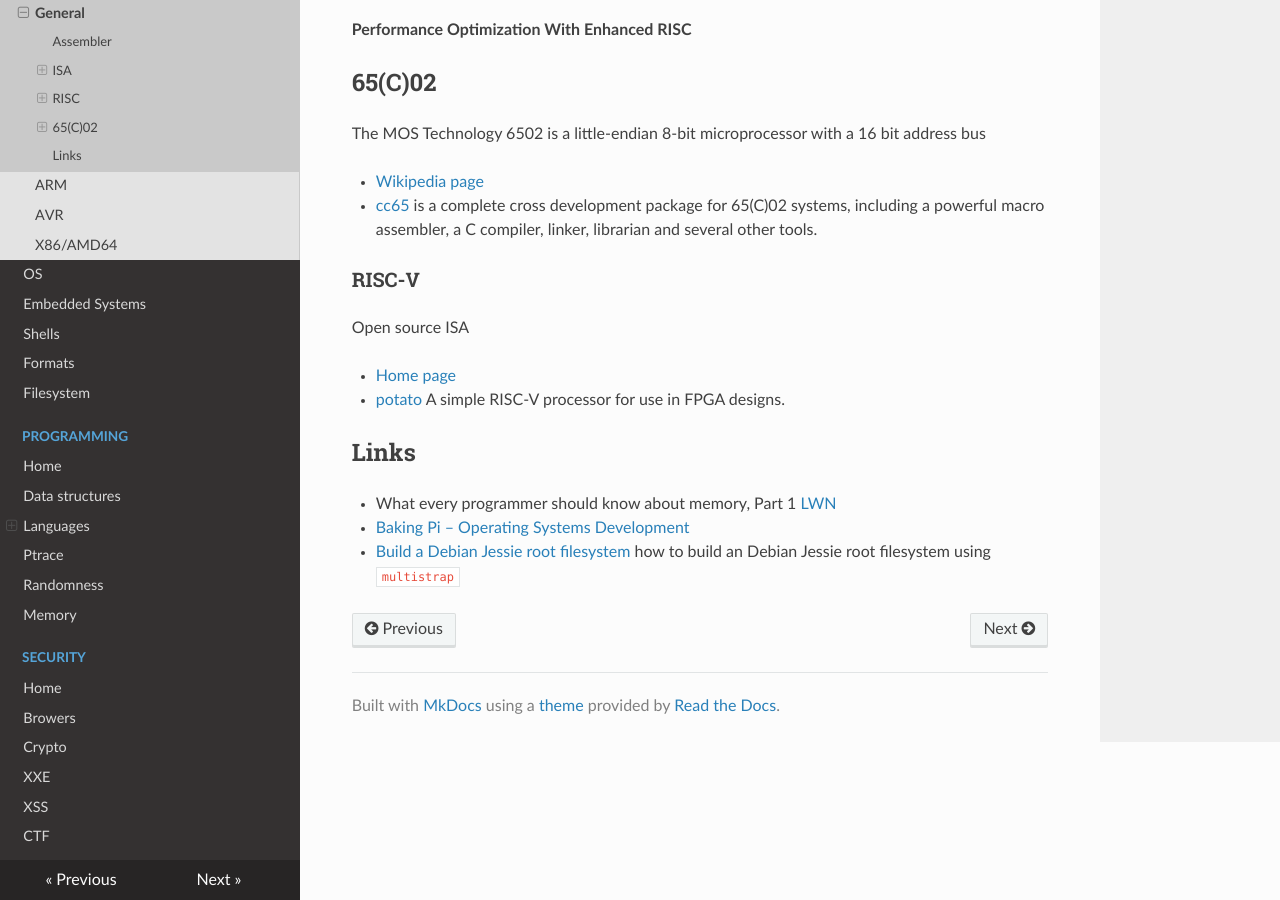
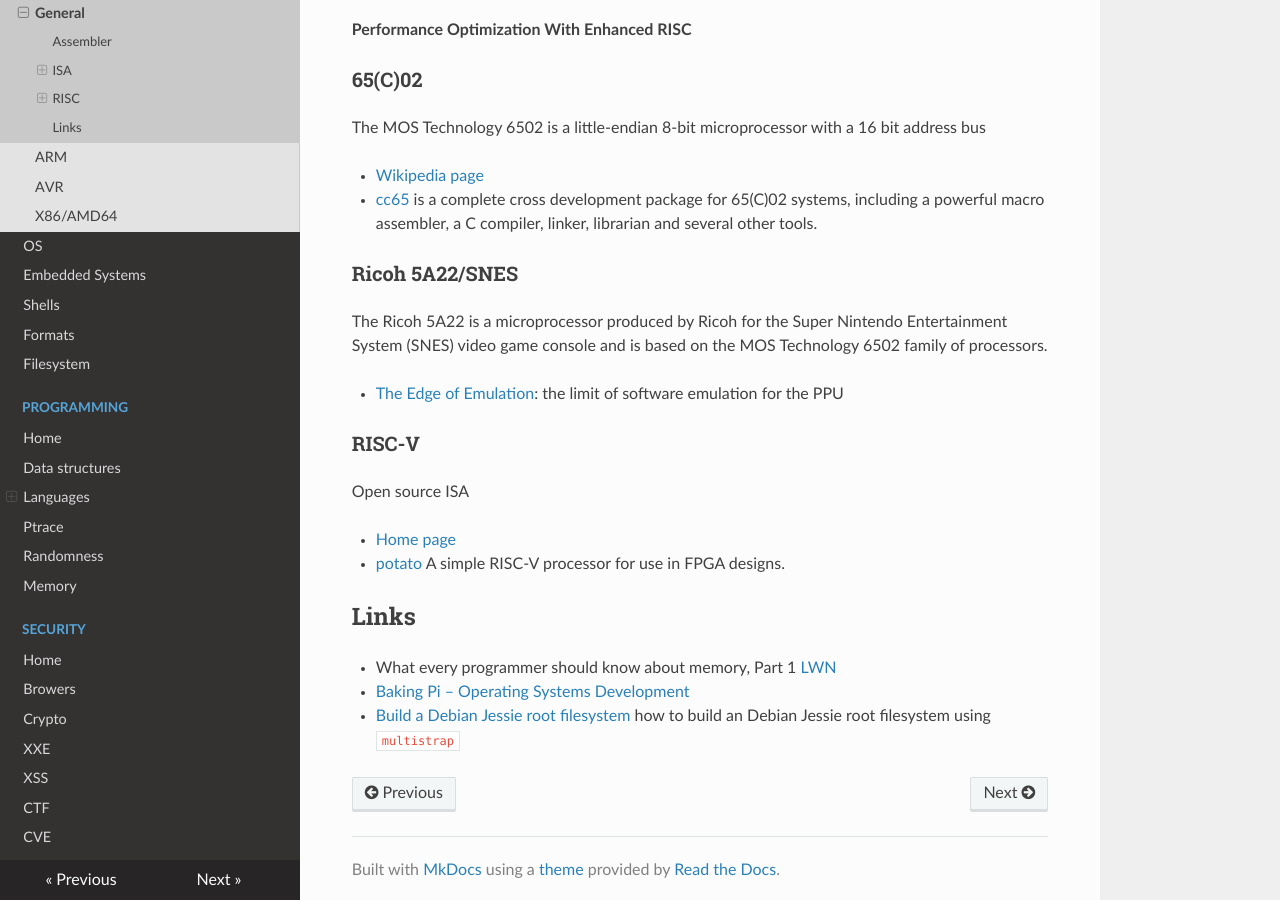
Before and after one commit to gipi/low-level, an MkDocs documentation site: the page built from docs/arch/index.md, in a window 1280 px wide and 900 px high, scrolled down 2669 px. Built offline with MkDocs 1.6.1, drawn with Linux system fonts in a browser that asks for light colours; nearby versions of some CDN libraries; old or Windows-style settings are respelled for this version of MkDocs.

Commit message:
Add note about SNES architecture.

```diff
--- a/docs/arch/index.md
+++ b/docs/arch/index.md
@@ -100,12 +100,19 @@
 
 **Performance Optimization With Enhanced RISC**
 
-## 65(C)02
+### 65(C)02
 
 The MOS Technology 6502 is a little-endian 8-bit microprocessor with a 16 bit address bus
 
  - [Wikipedia page](https://en.wikipedia.org/wiki/MOS_Technology_6502)
  - [cc65](https://cc65.github.io/cc65/) is a complete cross development package for 65(C)02 systems, including a powerful macro assembler, a C compiler, linker, librarian and several other tools.
+
+### Ricoh 5A22/SNES
+
+The Ricoh 5A22 is a microprocessor produced by Ricoh for the Super Nintendo Entertainment System (SNES) video game console
+and is based on the MOS Technology 6502 family of processors.
+
+ - [The Edge of Emulation](https://byuu.org/articles/edge-of-emulation): the limit of software emulation for the PPU
 
 ### RISC-V
 
```
